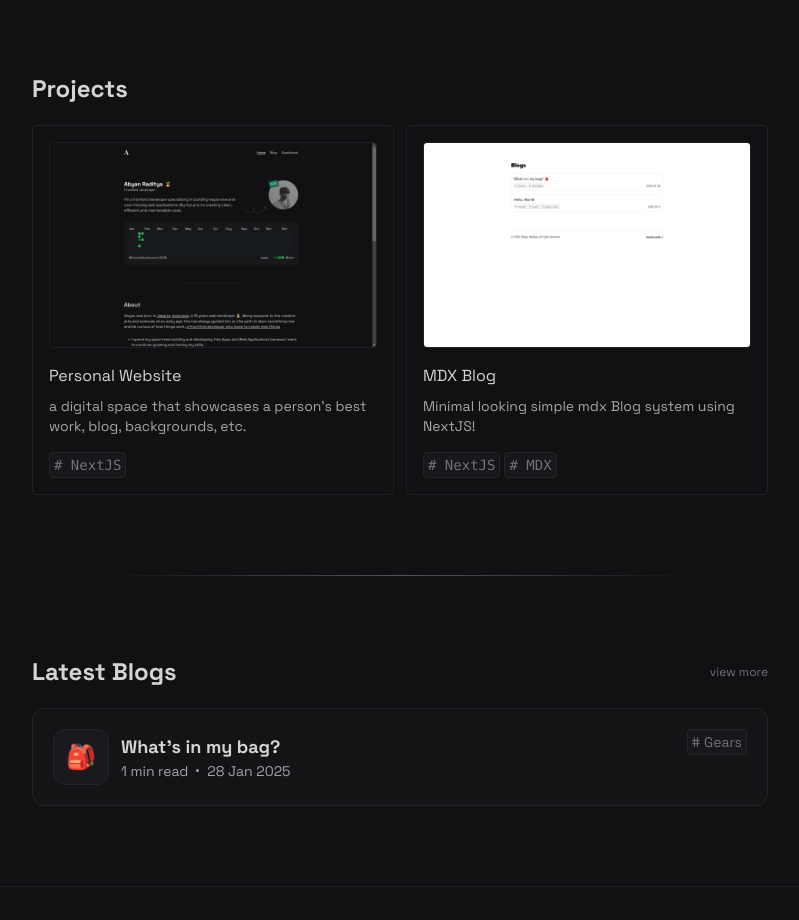
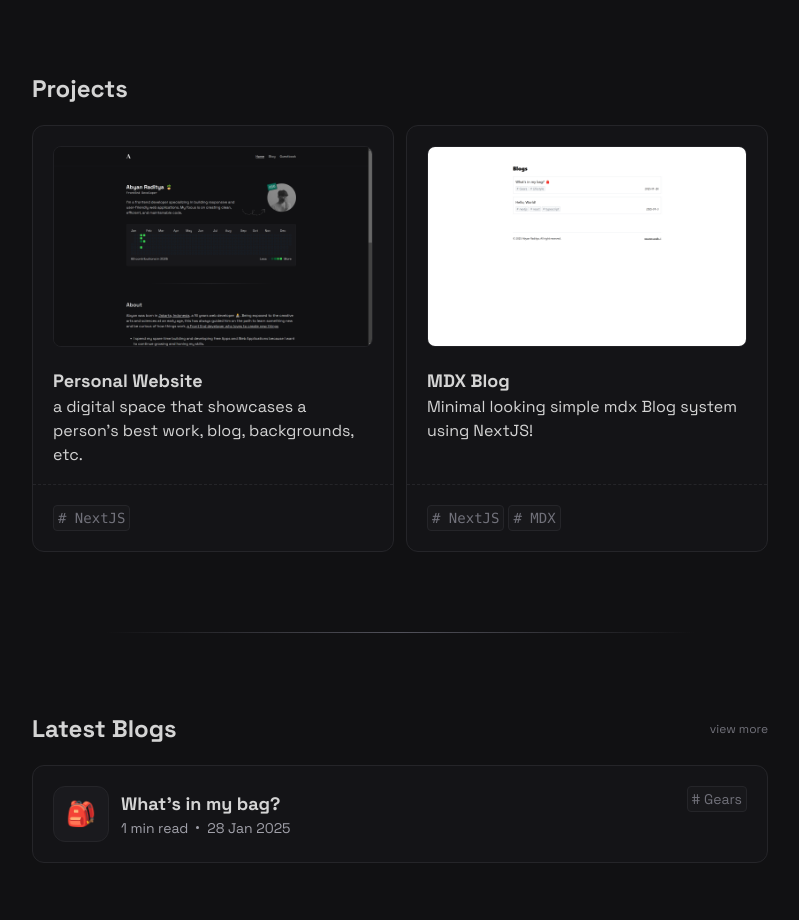
Before and after one commit to byanrkh/site, a Next.js app: page / in a window 1280 px wide. Shown: the part 1020-1940 px from the top of the page, without its empty margins (240-1039 px from the left). Built offline with nearby package versions, Linux system fonts and the light colour scheme.

Commit message:
Feat: Redesign project card

```diff
--- a/app/(root)/(home)/content/Projects.tsx
+++ b/app/(root)/(home)/content/Projects.tsx
@@ -2,7 +2,6 @@ import Title from "@/components/Layout/Title";
 import Image from "next/image";
 import Link from "next/link";
 import React from "react";
-import { ExternalLink } from "react-feather";
 
 export default function Projects() {
   const project = [
@@ -30,20 +29,26 @@ export default function Projects() {
         {project.map((p) => {
           return (
             <Link
-              key={p.link}
+              key={p.label}
               href={p.link}
-              className="border border-[#202024] p-4 rounded group hover:scale-[1.02] duration-200 h-fit"
-              target="_blank"
+              className="border relative pb-16 border-[#252529] bg-[#141417] rounded-xl hover:scale-[1.01] duration-200"
             >
+              <div className="p-5">
                 <Image
                   src={`/assets/project/${p.image}`}
                   alt="mockup"
                   width={1000}
                   height={100}
-                className="border border-[#202024] rounded"
+                  className="border border-[#202024] rounded-lg"
                 />
-              <h2 className="group-hover:underline mt-4">{p.label}</h2>
-              <p className="mt-2 mb-4 text-sm text-[#a6a6a6]">{p.summary}</p>
+                <div className="mt-5">
+                  <h1 className="font-black text-lg">{p.label}</h1>
+                  <p>{p.summary}</p>
+                </div>
+              </div>
+              <div className="absolute bottom-0 w-full">
+                <hr className="border-t border-t-[#252529] border-dashed" />
+                <div className="p-5">
                   <ul className="flex gap-1">
                     {p.tags.map((tag) => {
                       return (
@@ -56,6 +61,8 @@ export default function Projects() {
                       );
                     })}
                   </ul>
+                </div>
+              </div>
             </Link>
           );
         })}
```
Lines whose indentation alone changed are shown as unchanged.
